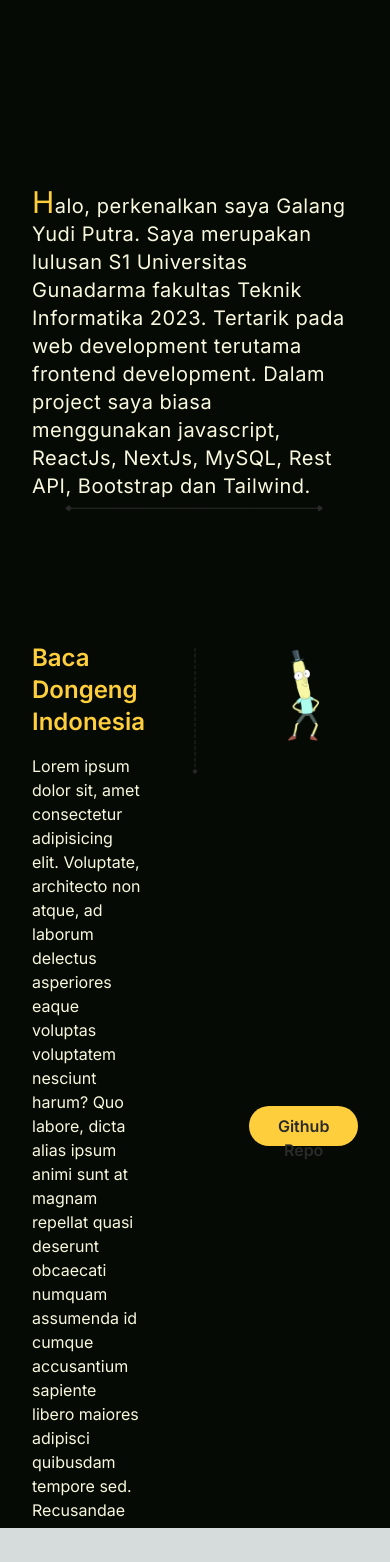
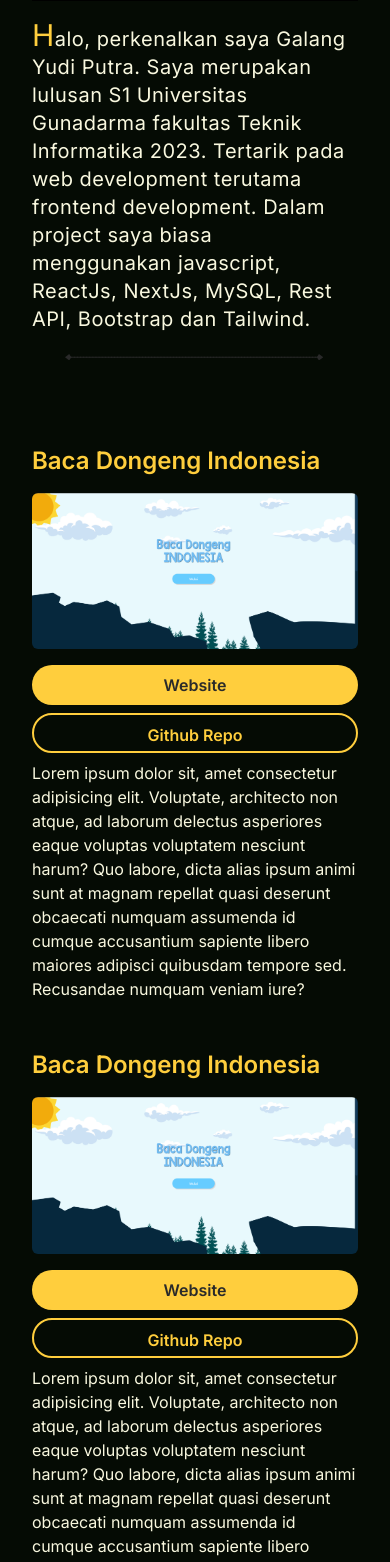
Before and after one commit to galangyp11/Web-Profile, a Next.js app: page / in a window 390 px wide. Shown: the part 435-1997 px from the top of the page. Before the commit the page ends 1963 px from the top, so only its background shows below. Built offline with nearby package versions, Linux system fonts and the light colour scheme.

Commit message:
fix layout web and mobile

```diff
--- /dev/null
+++ b/app/Contacts/Contacts.tsx
@@ -0,0 +1,22 @@
+import Link from "next/link";
+
+export default function Contacts() {
+  return (
+    <div className="flex justify-center items-center w-screen  h-fit">
+      <div className="grid grid-rows-3 ">
+        <div>
+          <p className="text-warna2 text-lg">
+            Email : <span className="text-warna1">galangy11@gmail.com</span>
+          </p>
+        </div>
+        <div>
+          <Link href="https://github.com/galangyp11">
+            <p className="text-warna2 text-lg">
+              Github :<span className="text-warna1"> galangyp11</span>
+            </p>
+          </Link>
+        </div>
+      </div>
+    </div>
+  );
+}
--- a/app/Homepage/homepage.tsx
+++ b/app/Homepage/homepage.tsx
@@ -5,7 +5,7 @@ import Image from "next/image";
 export default function Homepage() {
   return (
     <div className=" sm:grid sm:grid-cols-2 flex flex-col h-full sm:py-24">
-      <div className="sm:block hidden w-full h-full sm:py-28 z-10">
+      <div className="sm:block hidden w-full h-full sm:py-28 ">
         <p className="text-warna2 text-3xl font-medium">Hi, I&apos;m</p>
         <p className="text-warna1 text-5xl font-semibold">Galang Yudi Putra</p>
       </div>
--- a/app/Navbar/navbar.tsx
+++ b/app/Navbar/navbar.tsx
@@ -1,3 +1,5 @@
+"use client";
+
 import Link from "next/link";
 import React, { useState } from "react";
 import { HiMenuAlt3, HiX } from "react-icons/hi";
@@ -9,13 +11,13 @@ export default function Navbar() {
     setIsOpen(!isOpen);
   };
   return (
-    <div className="grid sm:grid-cols-8 grid-cols-2 w-full h-20 py-6">
+    <div className="grid sm:grid-cols-8 grid-cols-2 w-full h-20 py-6 bg-bgHome/30 backdrop-blur-sm">
       <div className="sm:col-span-5 col-span-1">
         <p className="sm:text-5xl text-3xl font-semibold text-warna1 cursor-pointer">
           GYP
         </p>
       </div>
-      <div className="sm:block sm:col-span-1 hidden">
+      <div className="sm:flex sm:justify-center sm:block sm:col-span-1 hidden">
         <Link
           href="#about"
           className="text-center font-medium text-lg text-warna4 cursor-pointer py-1"
@@ -23,15 +25,20 @@ export default function Navbar() {
           About
         </Link>
       </div>
-      <div className="sm:block hidden">
-        <p className="text-center font-medium text-lg text-warna4 cursor-pointer py-1">
+      <div className="sm:block hidden sm:flex sm:justify-center">
+        <Link
+          href="#projects"
+          className="text-center font-medium text-lg text-warna4 cursor-pointer py-1"
+        >
           Projects
-        </p>
+        </Link>
       </div>
-      <div className="flex justify-center sm:block hidden">
-        <button className="w-[7.2rem] h-[2.5rem] bg-warna1 px-2 py-1 rounded-full text-warna3 font-semibold hover:scale-110 duration-300">
-          Contacts
-        </button>
+      <div className="sm:flex sm:justify-center sm:block hidden">
+        <Link href="#contacts">
+          <button className="w-[7.2rem] h-[2.5rem] bg-warna1 px-2 py-1 rounded-full text-warna3 font-semibold hover:scale-110 duration-300">
+            Contacts
+          </button>
+        </Link>
       </div>
       <div className="sm:hidden col-span-1 flex justify-end">
         <div
@@ -60,12 +67,12 @@ export default function Navbar() {
               </div>
               <ul className="list-none text-lg font-semibold text-bgHome divide-y-2 divide-warna3/25 w-full ">
                 <li className="py-2">
-                  <Link href="#about" className="py-2">
+                  <Link href="#about" className="py-2" onClick={handleMenu}>
                     About
                   </Link>
                 </li>
                 <li className="py-2">
-                  <Link href="#projects" className="py-2">
+                  <Link href="#projects" className="py-2" onClick={handleMenu}>
                     Projects
                   </Link>
                 </li>
--- /dev/null
+++ b/app/Projects/Project components/Project-BDI.tsx
@@ -0,0 +1,65 @@
+import Image from "next/image";
+import GarisProject from "../../Image/garis-projects.svg";
+import ThumnailBdi from "../../Image/ThumbnailBDI.png";
+import React from "react";
+import Link from "next/link";
+
+export default function ProjectBDI() {
+  return (
+    <div className="sm:grid sm:grid-cols-5 h-fit">
+      <div className=" sm:col-span-2  h-fit w-full">
+        <p className="text-warna1 text-2xl font-semibold sm:mb-4">
+          Baca Dongeng Indonesia
+        </p>
+        <p className="text-warna4 hidden sm:block">
+          Lorem ipsum dolor sit, amet consectetur adipisicing elit. Voluptate,
+          architecto non atque, ad laborum delectus asperiores eaque voluptas
+          voluptatem nesciunt harum? Quo labore, dicta alias ipsum animi sunt at
+          magnam repellat quasi deserunt obcaecati numquam assumenda id cumque
+          accusantium sapiente libero maiores adipisci quibusdam tempore sed.
+          Recusandae numquam veniam iure?
+        </p>
+      </div>
+      <div className="hidden sm:block sm:h-fit">
+        <Image src={GarisProject} alt="Garis Kebawah" />
+      </div>
+      <div className="sm:col-span-2">
+        <div className="sm:mb-8">
+          <Image
+            src={ThumnailBdi}
+            alt="Thumbnail BDI"
+            className="w-full h-fit my-4 rounded-md"
+          />
+        </div>
+
+        <div className="my-2">
+          <Link
+            href="https://bdi-fe-nodb-qs1u14i2v-galangyp11.vercel.app/"
+            target="_blank"
+          >
+            <button className="w-full rounded-full bg-warna1 px-4 py-2 h-10 text-warna3 font-semibold">
+              Website
+            </button>
+          </Link>
+        </div>
+        <div className="my-2">
+          <Link href="https://github.com/galangyp11/BDI-FE" target="_blank">
+            <button className="w-full rounded-full border-2 px-4 py-2 h-10 text-warna1 font-semibold">
+              Github Repo
+            </button>
+          </Link>
+        </div>
+      </div>
+      <div className="text-warna4 sm:hidden">
+        <p>
+          Lorem ipsum dolor sit, amet consectetur adipisicing elit. Voluptate,
+          architecto non atque, ad laborum delectus asperiores eaque voluptas
+          voluptatem nesciunt harum? Quo labore, dicta alias ipsum animi sunt at
+          magnam repellat quasi deserunt obcaecati numquam assumenda id cumque
+          accusantium sapiente libero maiores adipisci quibusdam tempore sed.
+          Recusandae numquam veniam iure?
+        </p>
+      </div>
+    </div>
+  );
+}
--- /dev/null
+++ b/app/Projects/Project components/Project-BlogNEXT.tsx
@@ -0,0 +1,65 @@
+import Image from "next/image";
+import GarisProject from "../../Image/garis-projects.svg";
+import ThumnailBdi from "../../Image/ThumbnailBDI.png";
+import React from "react";
+import Link from "next/link";
+
+export default function ProjectBlogNEXT() {
+  return (
+    <div className="sm:grid sm:grid-cols-5 h-fit">
+      <div className=" sm:col-span-2  h-fit w-full">
+        <p className="text-warna1 text-2xl font-semibold sm:mb-4">
+          Baca Dongeng Indonesia
+        </p>
+        <p className="text-warna4 hidden sm:block">
+          Lorem ipsum dolor sit, amet consectetur adipisicing elit. Voluptate,
+          architecto non atque, ad laborum delectus asperiores eaque voluptas
+          voluptatem nesciunt harum? Quo labore, dicta alias ipsum animi sunt at
+          magnam repellat quasi deserunt obcaecati numquam assumenda id cumque
+          accusantium sapiente libero maiores adipisci quibusdam tempore sed.
+          Recusandae numquam veniam iure?
+        </p>
+      </div>
+      <div className="hidden sm:block sm:h-fit">
+        <Image src={GarisProject} alt="Garis Kebawah" />
+      </div>
+      <div className="sm:col-span-2">
+        <div className="sm:mb-8">
+          <Image
+            src={ThumnailBdi}
+            alt="Thumbnail BDI"
+            className="w-full h-fit my-4 rounded-md"
+          />
+        </div>
+
+        <div className="my-2">
+          <Link
+            href="https://bdi-fe-nodb-qs1u14i2v-galangyp11.vercel.app/"
+            target="_blank"
+          >
+            <button className="w-full rounded-full bg-warna1 px-4 py-2 h-10 text-warna3 font-semibold">
+              Website
+            </button>
+          </Link>
+        </div>
+        <div className="my-2">
+          <Link href="https://github.com/galangyp11/BDI-FE" target="_blank">
+            <button className="w-full rounded-full border-2 px-4 py-2 h-10 text-warna1 font-semibold">
+              Github Repo
+            </button>
+          </Link>
+        </div>
+      </div>
+      <div className="text-warna4 sm:hidden">
+        <p>
+          Lorem ipsum dolor sit, amet consectetur adipisicing elit. Voluptate,
+          architecto non atque, ad laborum delectus asperiores eaque voluptas
+          voluptatem nesciunt harum? Quo labore, dicta alias ipsum animi sunt at
+          magnam repellat quasi deserunt obcaecati numquam assumenda id cumque
+          accusantium sapiente libero maiores adipisci quibusdam tempore sed.
+          Recusandae numquam veniam iure?
+        </p>
+      </div>
+    </div>
+  );
+}
--- /dev/null
+++ b/app/Projects/Project components/Project-SKW.tsx
@@ -0,0 +1,65 @@
+import Image from "next/image";
+import GarisProject from "../../Image/garis-projects.svg";
+import ThumnailBdi from "../../Image/ThumbnailBDI.png";
+import React from "react";
+import Link from "next/link";
+
+export default function ProjectSKW() {
+  return (
+    <div className="sm:grid sm:grid-cols-5 h-fit">
+      <div className=" sm:col-span-2  h-fit w-full">
+        <p className="text-warna1 text-2xl font-semibold sm:mb-4">
+          Baca Dongeng Indonesia
+        </p>
+        <p className="text-warna4 hidden sm:block">
+          Lorem ipsum dolor sit, amet consectetur adipisicing elit. Voluptate,
+          architecto non atque, ad laborum delectus asperiores eaque voluptas
+          voluptatem nesciunt harum? Quo labore, dicta alias ipsum animi sunt at
+          magnam repellat quasi deserunt obcaecati numquam assumenda id cumque
+          accusantium sapiente libero maiores adipisci quibusdam tempore sed.
+          Recusandae numquam veniam iure?
+        </p>
+      </div>
+      <div className="hidden sm:block sm:h-fit">
+        <Image src={GarisProject} alt="Garis Kebawah" />
+      </div>
+      <div className="sm:col-span-2">
+        <div className="sm:mb-8">
+          <Image
+            src={ThumnailBdi}
+            alt="Thumbnail BDI"
+            className="w-full h-fit my-4 rounded-md"
+          />
+        </div>
+
+        <div className="my-2">
+          <Link
+            href="https://bdi-fe-nodb-qs1u14i2v-galangyp11.vercel.app/"
+            target="_blank"
+          >
+            <button className="w-full rounded-full bg-warna1 px-4 py-2 h-10 text-warna3 font-semibold">
+              Website
+            </button>
+          </Link>
+        </div>
+        <div className="my-2">
+          <Link href="https://github.com/galangyp11/BDI-FE" target="_blank">
+            <button className="w-full rounded-full border-2 px-4 py-2 h-10 text-warna1 font-semibold">
+              Github Repo
+            </button>
+          </Link>
+        </div>
+      </div>
+      <div className="text-warna4 sm:hidden">
+        <p>
+          Lorem ipsum dolor sit, amet consectetur adipisicing elit. Voluptate,
+          architecto non atque, ad laborum delectus asperiores eaque voluptas
+          voluptatem nesciunt harum? Quo labore, dicta alias ipsum animi sunt at
+          magnam repellat quasi deserunt obcaecati numquam assumenda id cumque
+          accusantium sapiente libero maiores adipisci quibusdam tempore sed.
+          Recusandae numquam veniam iure?
+        </p>
+      </div>
+    </div>
+  );
+}
--- a/app/Projects/Projects.tsx
+++ b/app/Projects/Projects.tsx
@@ -1,32 +1,20 @@
-import Image from "next/image";
-import GarisProject from "../Image/garis-projects.svg";
-import ThumnailBdi from "../Image/ThumbnailBDI.png";
+import ProjectBDI from "./Project components/Project-BDI";
+import ProjectSKW from "./Project components/Project-SKW";
+import ProjectBlogNEXT from "./Project components/Project-BlogNEXT";
 import React from "react";
+import Link from "next/link";
 
 export default function Projects() {
   return (
-    <div className="grid grid-cols-3">
+    <div className="grid grid-rows-3 gap-12">
       <div>
-        <p className="text-warna1 text-2xl font-semibold mb-4">
-          Baca Dongeng Indonesia
-        </p>
-        <p className="text-warna4">
-          Lorem ipsum dolor sit, amet consectetur adipisicing elit. Voluptate,
-          architecto non atque, ad laborum delectus asperiores eaque voluptas
-          voluptatem nesciunt harum? Quo labore, dicta alias ipsum animi sunt at
-          magnam repellat quasi deserunt obcaecati numquam assumenda id cumque
-          accusantium sapiente libero maiores adipisci quibusdam tempore sed.
-          Recusandae numquam veniam iure?
-        </p>
+        <ProjectBDI />
       </div>
-      <div className="max-h-full">
-        <Image src={GarisProject} alt="Garis Kebawah" />
+      <div>
+        <ProjectSKW />
       </div>
-      <div className="max-h-full grid grid-rows-2">
-        <Image src={ThumnailBdi} alt="Thumbnail BDI" />
-        <button className="rounded-full bg-warna1 px-4 py-2 h-10 text-warna3 font-semibold">
-          Github Repo
-        </button>
+      <div>
+        <ProjectBlogNEXT />
       </div>
     </div>
   );
--- a/app/layout.tsx
+++ b/app/layout.tsx
@@ -1,6 +1,7 @@
 import "./globals.css";
 import type { Metadata } from "next";
 import { Inter } from "next/font/google";
+import Navbar from "./Navbar/navbar";
 
 const inter = Inter({ subsets: ["latin"] });
 
@@ -16,7 +17,12 @@ export default function RootLayout({
 }) {
   return (
     <html lang="en" className="scroll-smooth">
-      <body className={inter.className}>{children}</body>
+      <body className={`${inter.className} bg-bgHome`}>
+        <div className="sticky top-0 md:max-w-5xl sm:max-w-4xl md:container sm:mx-auto container">
+          <Navbar />
+        </div>
+        <div>{children}</div>
+      </body>
     </html>
   );
 }
--- a/app/page.tsx
+++ b/app/page.tsx
@@ -1,40 +1,44 @@
-"use client";
 import Navbar from "./Navbar/Navbar(CSR)";
 import HomePage from "./Homepage/homepage";
 import About from "./About/about";
 import Projects from "./Projects/Projects";
+import Contacts from "./Contacts/Contacts";
 import Image from "next/image";
 import garisHome from "./Image/garis-home.svg";
 
 export default function Home() {
   return (
-    <main className=" bg-bgHome overflow-x-hidden">
-      <div className="container flex min-h-screen md:max-w-5xl sm:max-w-4xl px-8 flex-col items-center justify-between md:container sm:mx-auto">
-        <div className="w-full ">
-          <Navbar />
-        </div>
+    <main className=" bg-bgHome sm:overflow-x-hidden">
+      <div className="container flex h-fit sm:min-h-screen md:max-w-5xl sm:max-w-4xl px-8 flex-col items-center justify-between md:container sm:mx-auto">
         <div className="w-full h-full ">
           <HomePage />
         </div>
-        <div className="md:w-full md:p-0 md:h-0 my-4">
+        <div className="h-4 md:w-full md:p-0 md:h-0 my-4 border-2">
           <Image src={garisHome} alt="garis pembatas" />
         </div>
         <div
-          className="w-full md:h-screen h-full flex align-center items-center"
+          className="w-full md:h-screen h-fit sm:h-full flex align-center items-center"
           id="about"
         >
-          {/* <h1 className="text-warna3 text-5xl font-bold">01 ABOUT</h1> */}
           <About />
         </div>
-        <div className="md:w-full md:p-0 md:h-0 md:mb-6">
+        <div className="h-4 md:w-full md:p-0 md:h-0 my-4 md:mb-6">
           <Image src={garisHome} alt="garis pembatas" />
         </div>
         <div
-          className="w-full h-screen flex align-center items-center"
+          className="w-full h-fit my-16 sm:my-10 flex align-center items-center"
           id="projects"
         >
-          {/* <h1 className="text-warna3 text-5xl font-bold">01 ABOUT</h1> */}
           <Projects />
+        </div>
+        <div className="h-4 md:w-full md:p-0 md:h-0 my-4 md:mb-6">
+          <Image src={garisHome} alt="garis pembatas" />
+        </div>
+        <div
+          className="w-full md:h-screen h-fit sm:h-full flex align-center items-center"
+          id="contacts"
+        >
+          <Contacts />
         </div>
       </div>
     </main>
```
Also changed, not shown: app/Image/ThumbnailBDI.png.
